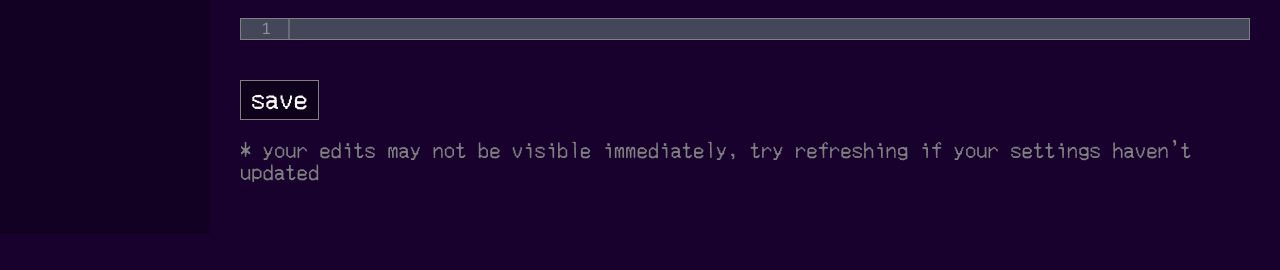
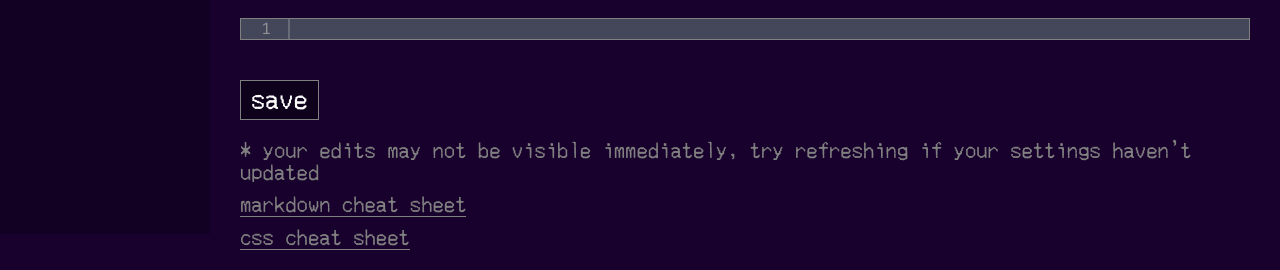
Before and after one commit to u1trav101/u1traspace, a Flask app: template templates/prefs.html in a window 1280 px wide. Shown: the part 566-836 px from the top of the page. Before the commit the page ends 748 px from the top, so only its background shows below. Run offline with Flask 3, Linux system fonts and the light colour scheme; the template is opened without the code that fills it: values that come from a table or form of the project are taken from there, others are empty; parts of the project's set-up code (start-up, migrations or seed data) failed here and were passed over; some libraries are stand-ins or nearby versions.

Commit message:
added markdown and css guides

```diff
--- a/static/css/prefs.css
+++ b/static/css/prefs.css
@@ -161,3 +161,20 @@ aside textarea {
 .edit-disclaimer {
     color: grey;
 }
+
+.markdown-help, .css-help {
+    width: fit-content;
+    margin: 10px 0 0;
+
+    border-bottom: 1px solid grey;
+    color: grey;
+}
+
+.css-help {
+    margin-bottom: 20px;
+}
+
+.markdown-help:hover, .css-help:hover {
+    border-bottom: 1px solid #fefefe;
+    color: #fefefe;
+}
--- a/templates/prefs.html
+++ b/templates/prefs.html
@@ -47,6 +47,8 @@
                 <div id="ace"></div>
                 {{ form.submit() }}
                 <span class="edit-disclaimer">* your edits may not be visible immediately, try refreshing if your settings haven't updated</span>
+                <a class="markdown-help" href="https://www.markdownguide.org/cheat-sheet/">markdown cheat sheet</a>
+                <a class="css-help" href="https://www.geeksforgeeks.org/css-cheat-sheet-a-basic-guide-to-css/">css cheat sheet</a>
             </aside>
             <aside class="pref-category {{ 'hidden' if request.args.get('c') != 'privacy' }}" id="privacy">
                 <h2>privacy settings:</h2>
```
